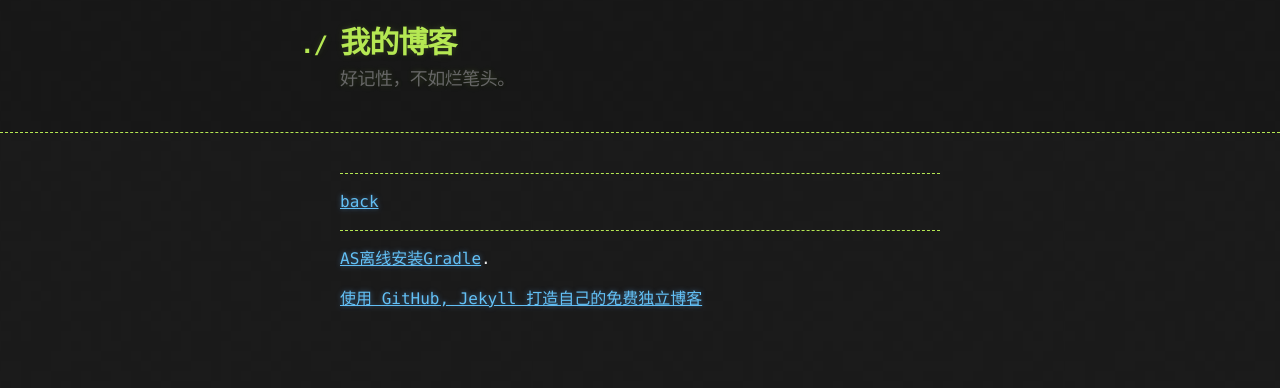
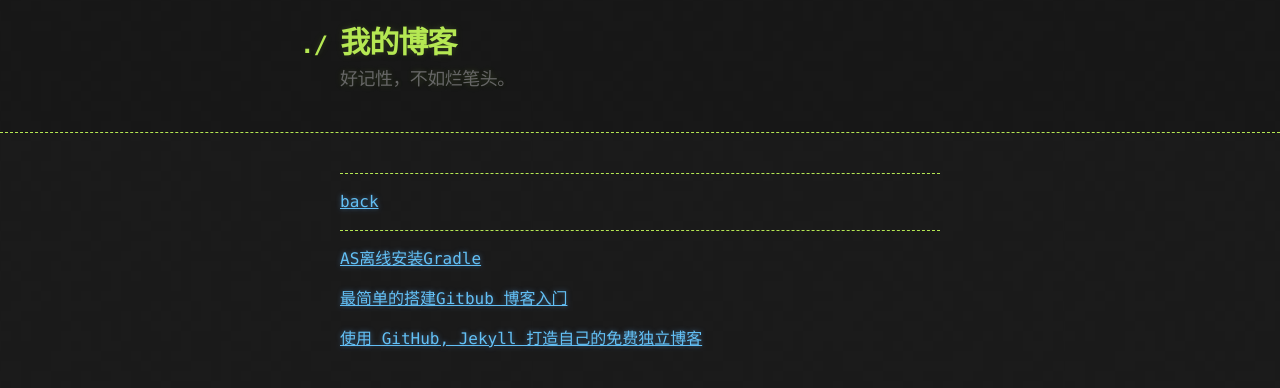
Before and after one commit to CyberTsen/blog_github, a Jekyll site: the page built from android/index.md, in a window 1280 px wide. Shown: the top 388 px of the page. Built offline with Jekyll 4.4.1, drawn with Linux system fonts in a browser that asks for light colours.

Commit message:
no message

```diff
--- a/android/index.md
+++ b/android/index.md
@@ -10,10 +10,10 @@ title: Android
 
 ---
 
-[AS离线安装Gradle](android_2017-09-04.md).
+[AS离线安装Gradle](android_2017-09-04.md)
 
 
-
+[最简单的搭建Gitbub 博客入门](http://www.ruanyifeng.com/blog/2012/08/blogging_with_jekyll.html)
 
 
 [使用 GitHub, Jekyll 打造自己的免费独立博客](http://blog.csdn.net/on_1y/article/details/19259435)
```
